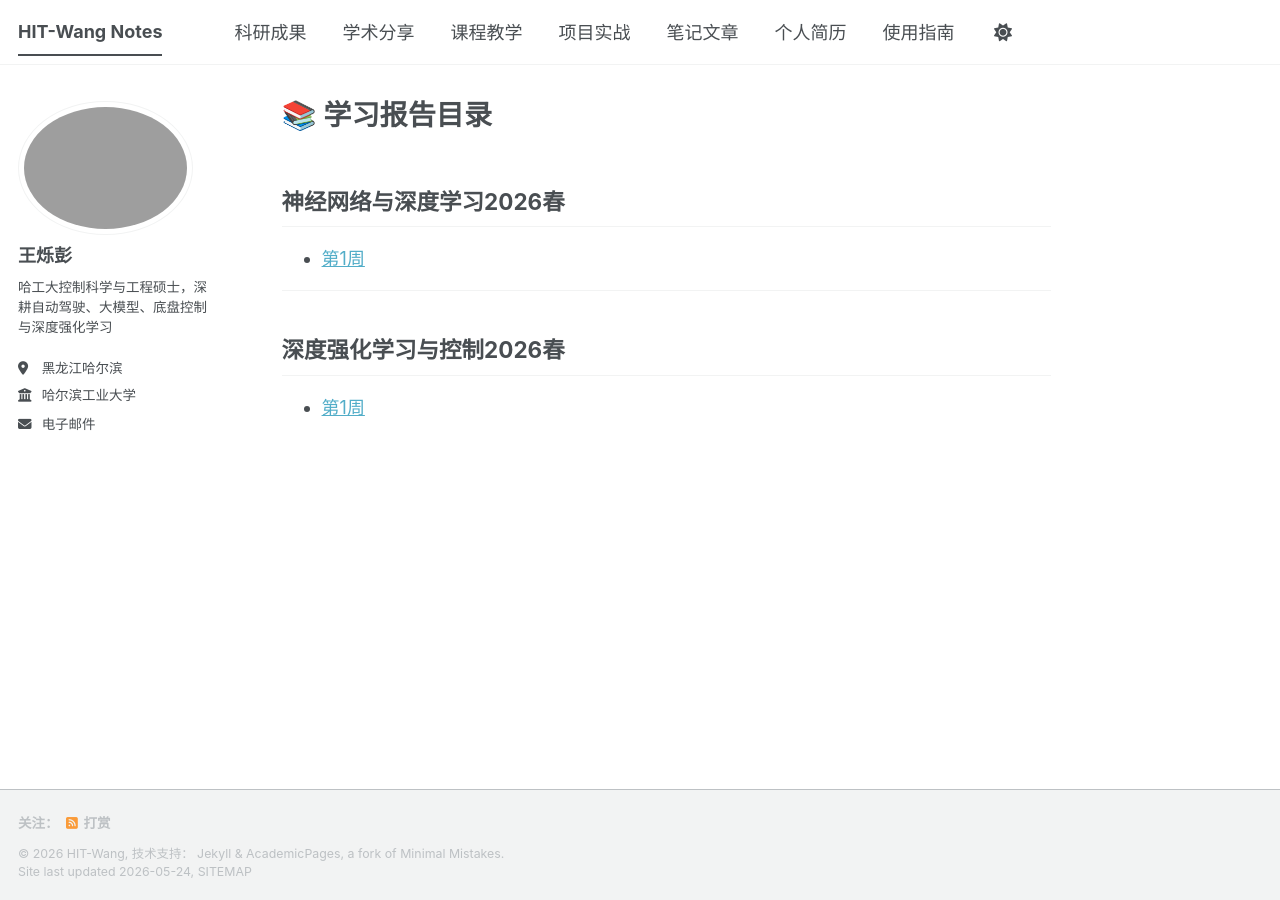
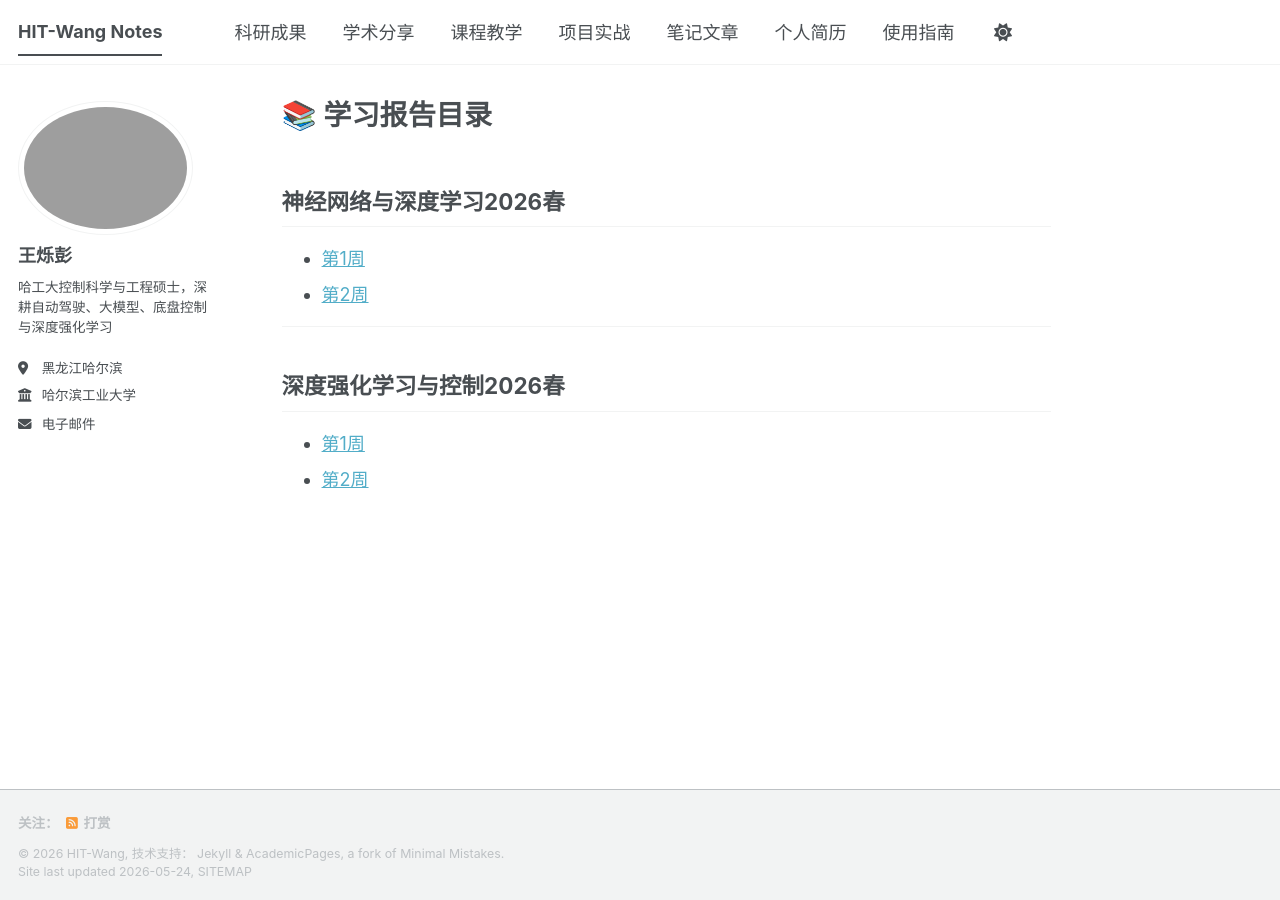
Before and after one commit to HITWang-tech/HITWang-tech.github.io, a Jekyll site: the page built from _pages/about.md, in a window 1280 px wide. Built offline with Jekyll 4.4.1, drawn with Linux system fonts in a browser that asks for light colours; a script bundle is joined from its source files by our own code; library files that are not in the unit come from our copies.

Commit message:
Update about.md

```diff
--- a/_pages/about.md
+++ b/_pages/about.md
@@ -8,9 +8,11 @@ redirect_from:
 ---
 ## 神经网络与深度学习2026春
 - [第1周](https://hitwang-tech.github.io/teaching/DL-Week1)
+- [第2周](https://hitwang-tech.github.io/teaching/DL-Week2)
 
 ---
 
 ## 深度强化学习与控制2026春
 
 - [第1周](https://hitwang-tech.github.io/teaching/DRL-Week1)
+- [第2周](https://hitwang-tech.github.io/teaching/DRL-Week2)
```
